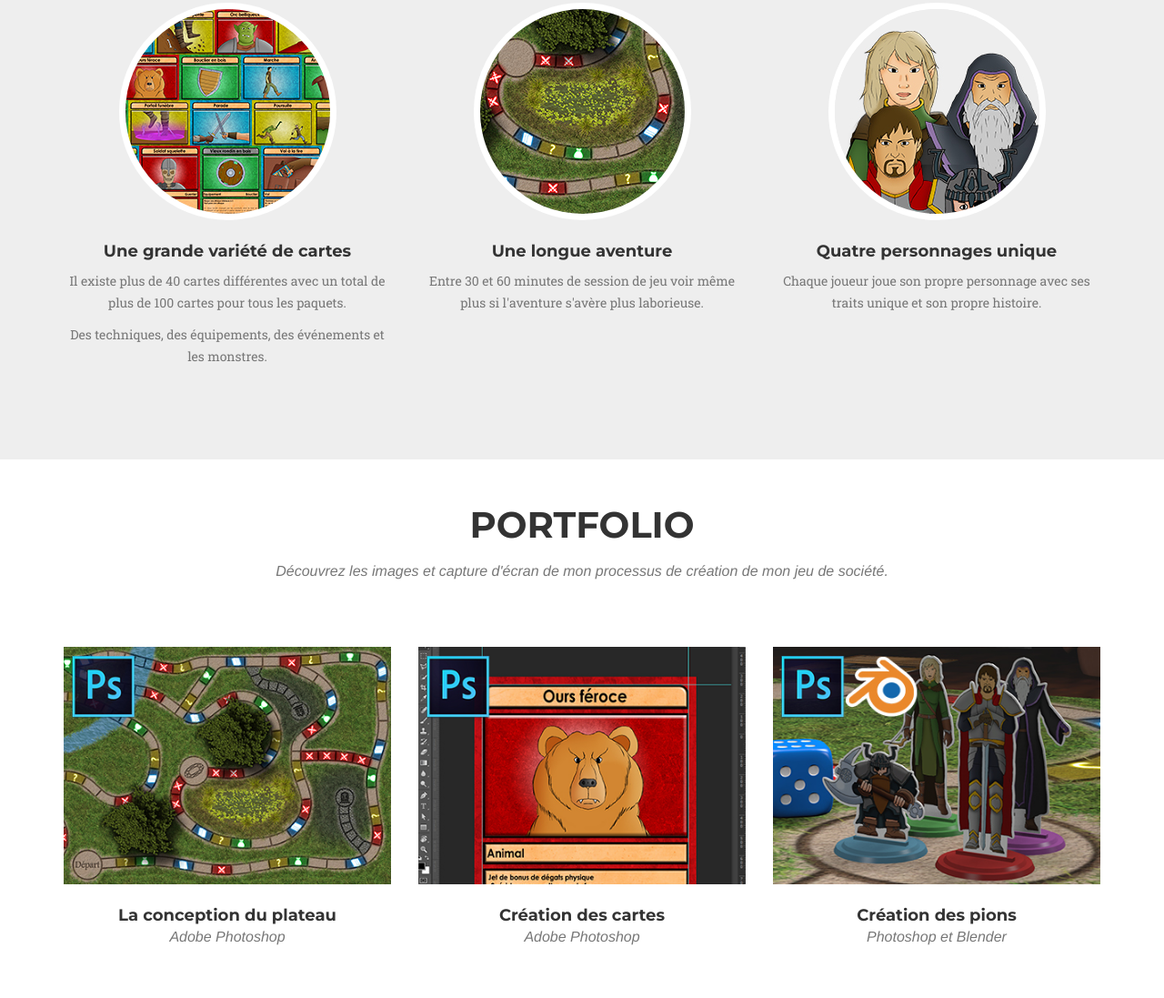
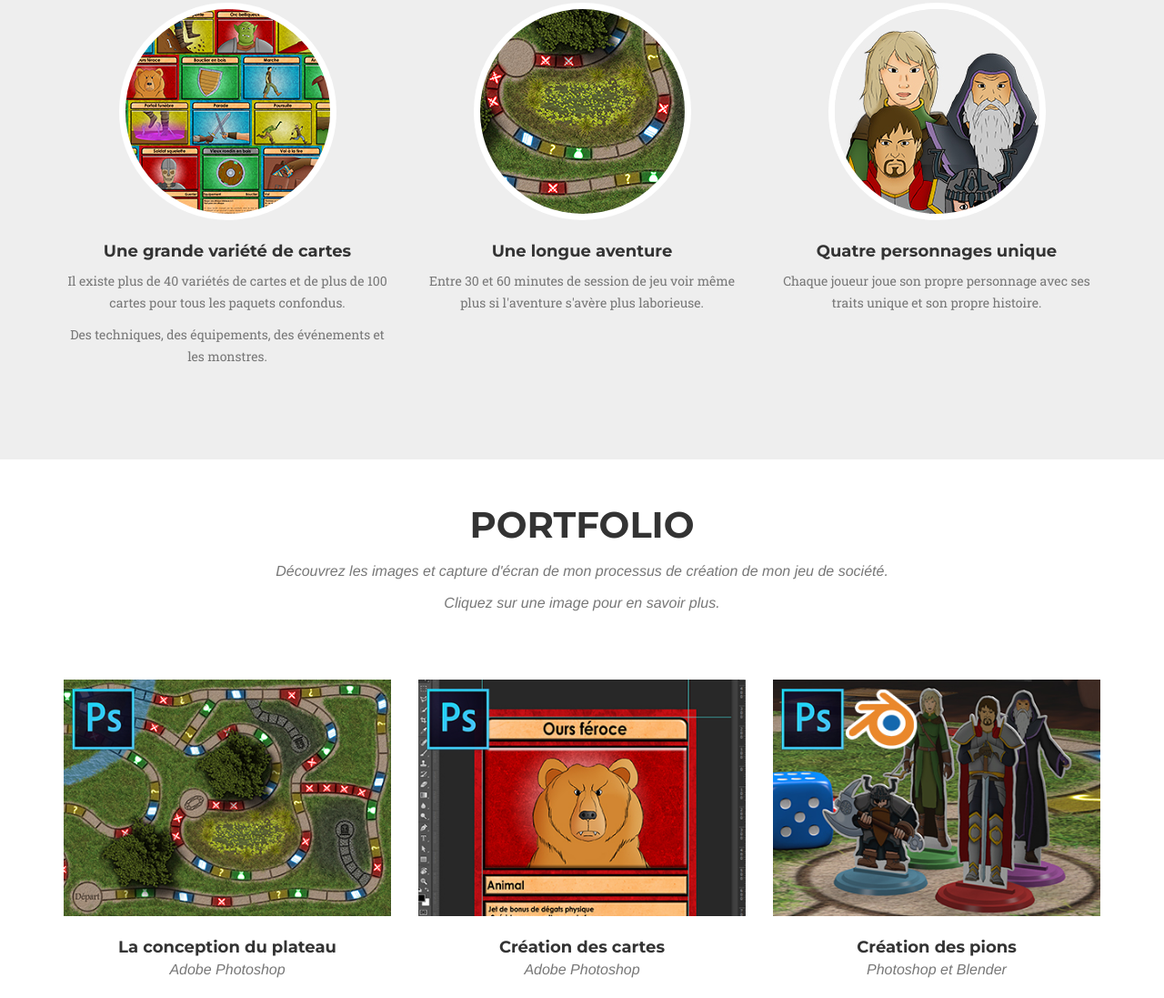
Before and after one commit to Speedy-VonGofast/Testeweb2, a website: page index.html in a window 1280 px wide. Shown: the part 1879-2976 px from the top of the page at 91% size. Drawn offline with nearby package versions, Linux system fonts and the light colour scheme; a web font is replaced by a local one.

Commit message:
Correction & ajout de textes

```diff
--- a/index.html
+++ b/index.html
@@ -114,7 +114,7 @@
                     <div class="team-member">
                         <img src="img/team/1.jpg" class="img-responsive img-circle" alt="">
                         <h4>Une grande variété de cartes</h4>
-                        <p class="text-muted">Il existe plus de 40 cartes différentes avec un total de plus de 100 cartes pour tous les paquets.</p>
+                        <p class="text-muted">Il existe plus de 40 variétés de cartes et de plus de 100 cartes pour tous les paquets confondus.</p>
                         <p class="text-muted">Des techniques, des équipements, des événements et les monstres.</p>
                     </div>
                 </div>
@@ -147,7 +147,7 @@
             <div class="row">
                 <div class="col-lg-12 text-center">
                     <h2 class="section-heading">Portfolio</h2>
-                    <h3 class="section-subheading text-muted">Découvrez les images et capture d'écran de mon processus de création de mon jeu de société.</h3>
+                    <h3 class="section-subheading text-muted">Découvrez les images et capture d'écran de mon processus de création de mon jeu de société. <br/>  <br/> Cliquez sur une image pour en savoir plus.</h3>
                 </div>
             </div>
             <div class="row">
```
